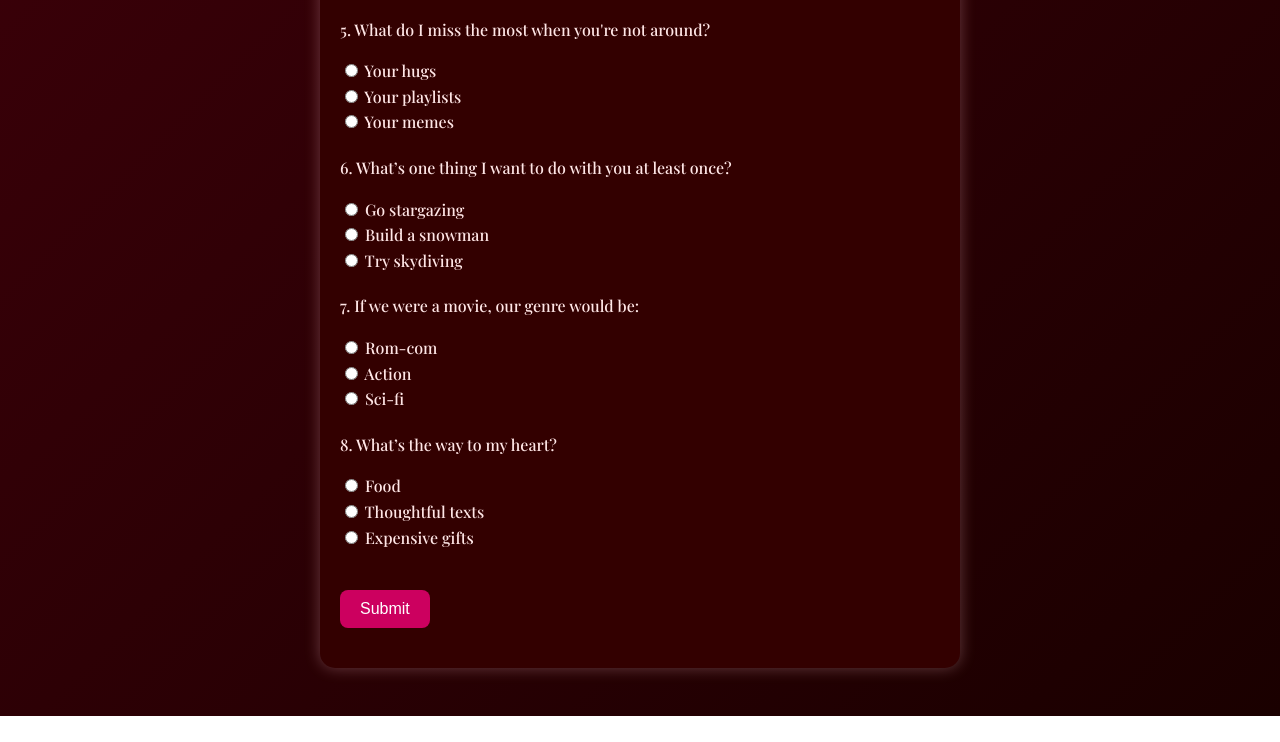
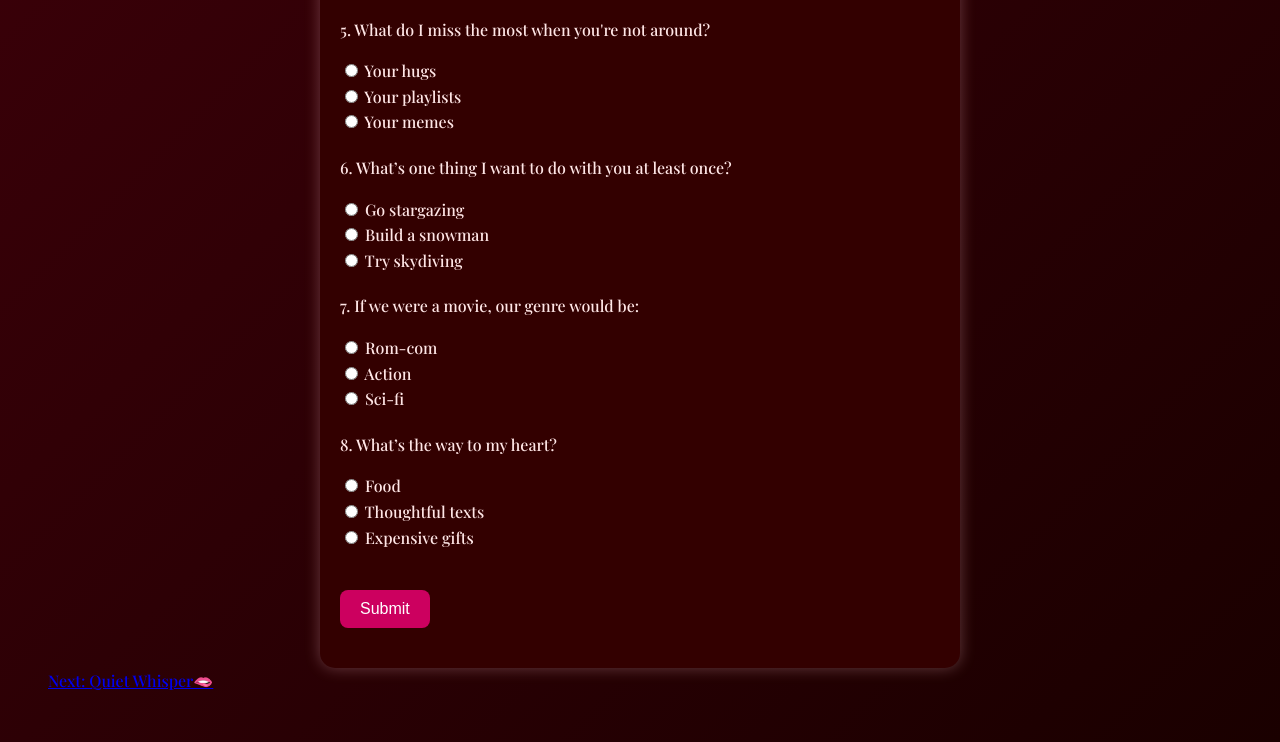
Before and after one commit to Watati8/truth-dare-dream, a plain HTML site: page quiz.html in a window 1280 px wide. Shown: the part 762-1504 px from the top of the page. Before the commit the page ends 1478 px from the top, so only its background shows below. Drawn offline with nearby package versions, Linux system fonts and the light colour scheme.

Commit message:
Update quiz.html

```diff
--- a/quiz.html
+++ b/quiz.html
@@ -111,6 +111,11 @@
     <div class="result" id="result"></div>
   </div>
 
+</div>
+
+    <a class="button" href="final.html">Next: Quiet Whisper🫦 </a>
+  </div>
+
   <script>
     function submitQuiz() {
       const questions = document.querySelectorAll(".question");
```
